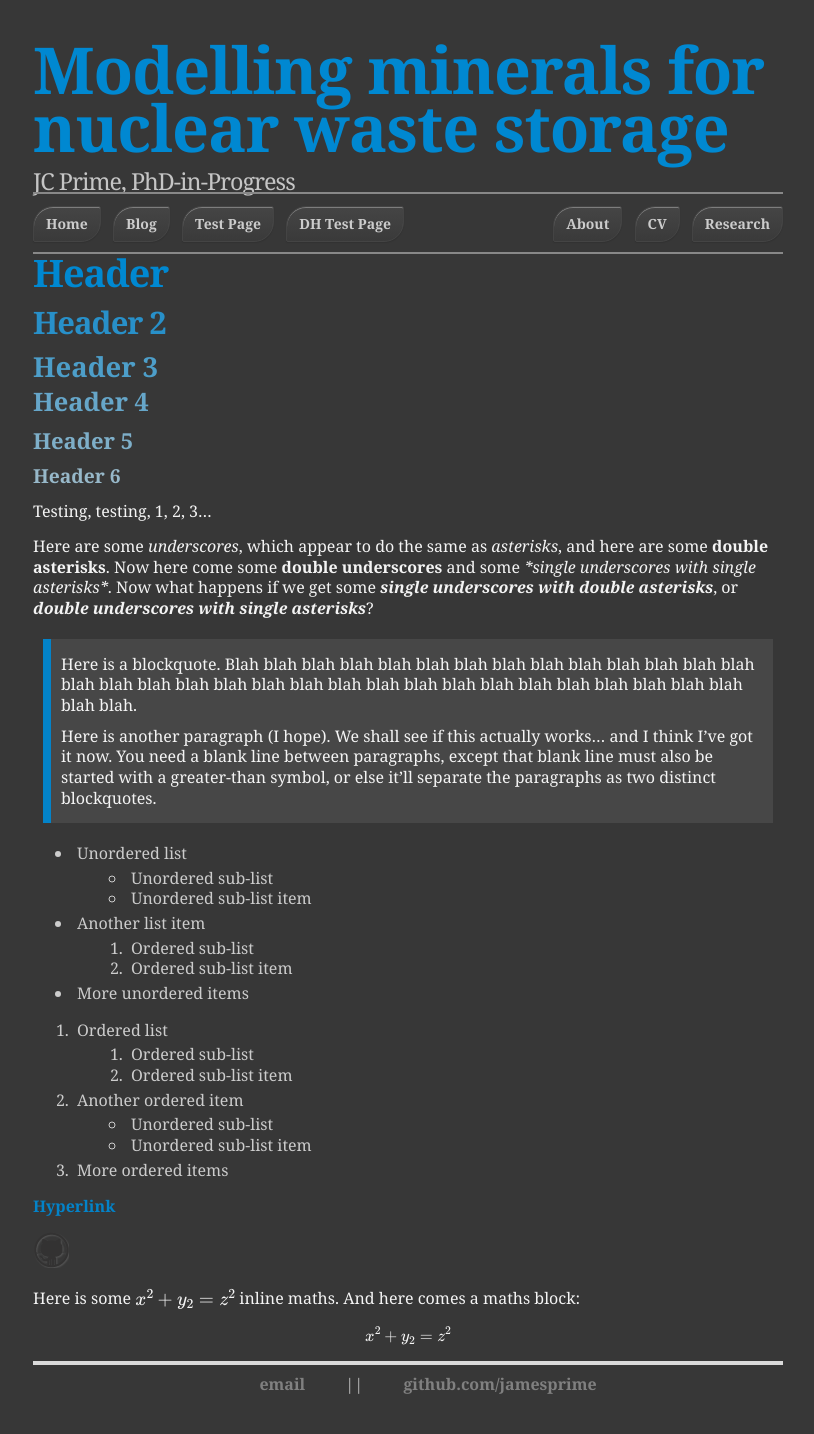
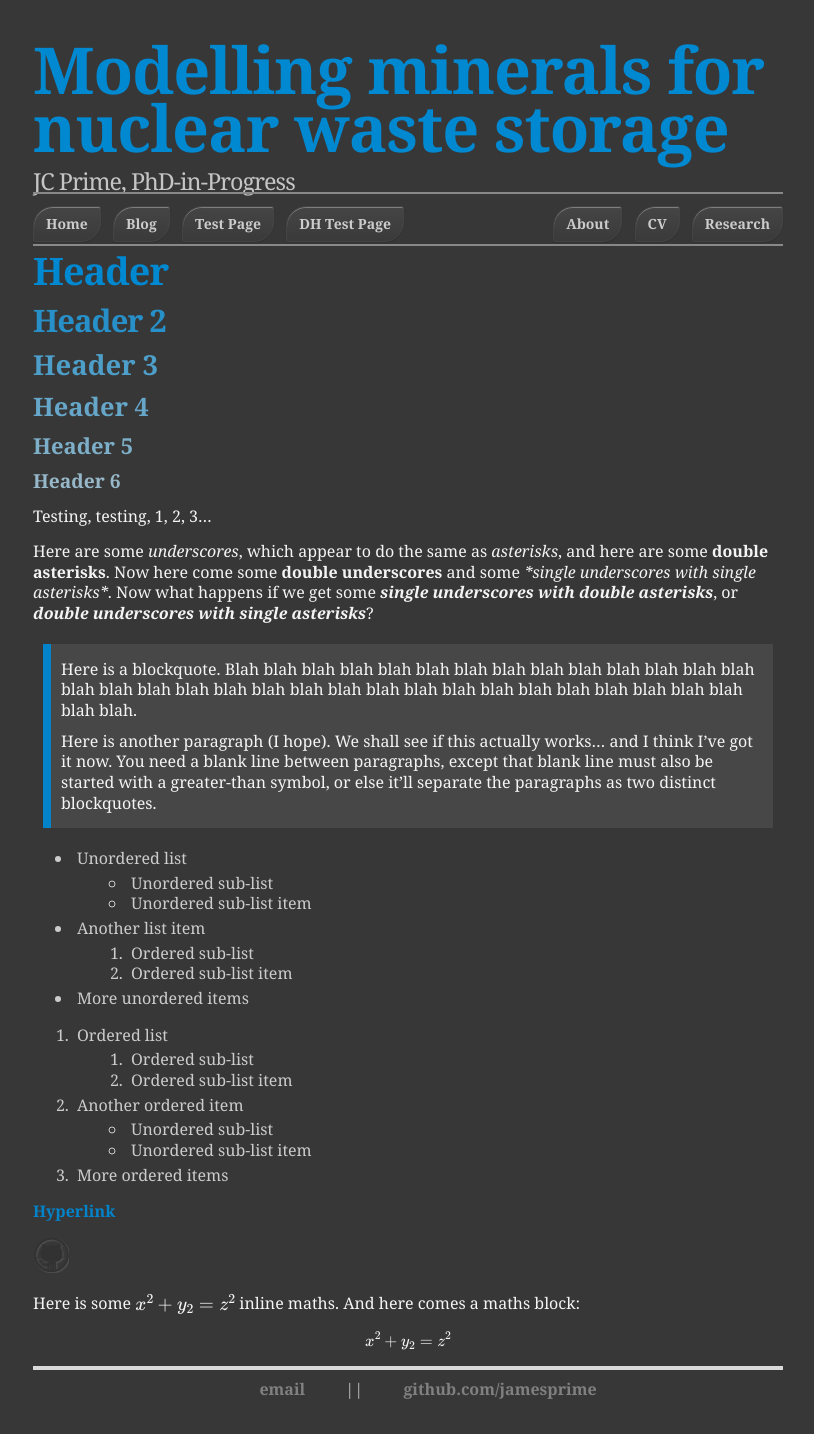
Before and after one commit to jamesprime/jamesprime.github.io, a Jekyll site: the page built from _pages/dhtest/index.md, in a window 1280 px wide. Shown: the whole page, without its empty margins (232-1046 px from the left). Built offline with Jekyll 4.4.1, drawn with Linux system fonts in a browser that asks for light colours; nearby versions of some CDN libraries; formulas are drawn with MathJax 3.

Commit message:
Updated /_sass/uberduper.scss
Added .banner border-bottom:2px solid #888, and commented out .content border-top and h3 nested styling, as well as .contentalt h3 nested stylings, as a test

```diff
--- a/_sass/uberduper.scss
+++ b/_sass/uberduper.scss
@@ -242,6 +242,7 @@ div.slogan {
     // border-radius: 0 2px 2px 0;
     // padding-right: 10px;
     border-top: 2px solid #888;
+    border-bottom: 2px solid #888;
 
     ul {
         list-style: none;
@@ -464,16 +465,16 @@ dark-orange #e39c1f
 
 .content {
     float: left;
-    border-top: 2px solid #888;
+    // border-top: 2px solid #888;
     line-height: 1.5em;
     margin: 0 auto;
     padding: 0;
     text-align: left;
     width: 750px;
 
-    h3 {
-        margin: 10px 0 8px;
-    }
+    // h3 {
+    //     margin: 10px 0 8px;
+    // }
 }
 
 .contentalt {
@@ -484,9 +485,9 @@ dark-orange #e39c1f
     text-align: left;
     width: 750px;
 
-    h3 {
-        margin: 10px 0 8px;
-    }
+    // h3 {
+    //     margin: 10px 0 8px;
+    // }
 }
 
 //-----------------------------------------------------------------------------
```
